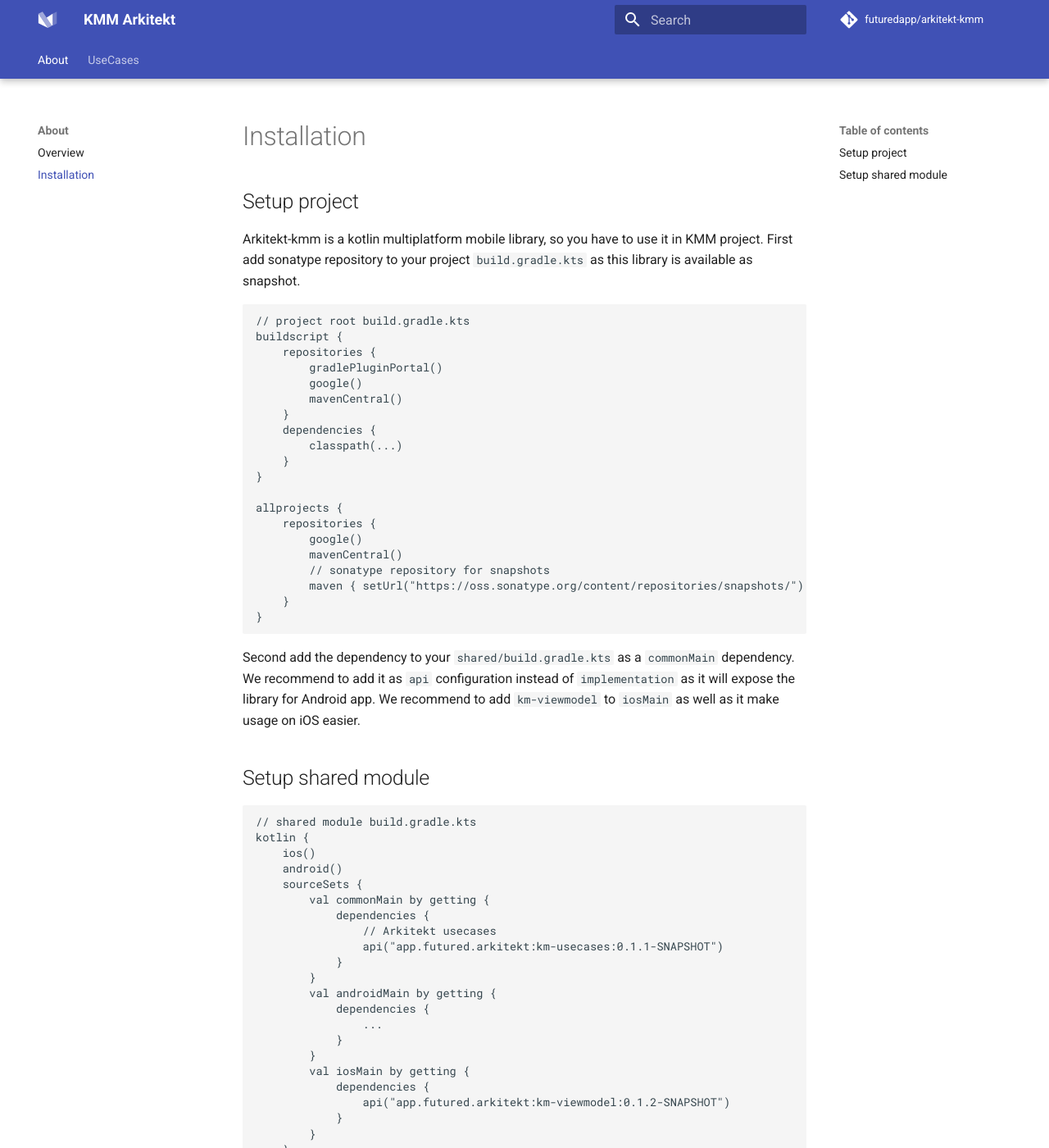
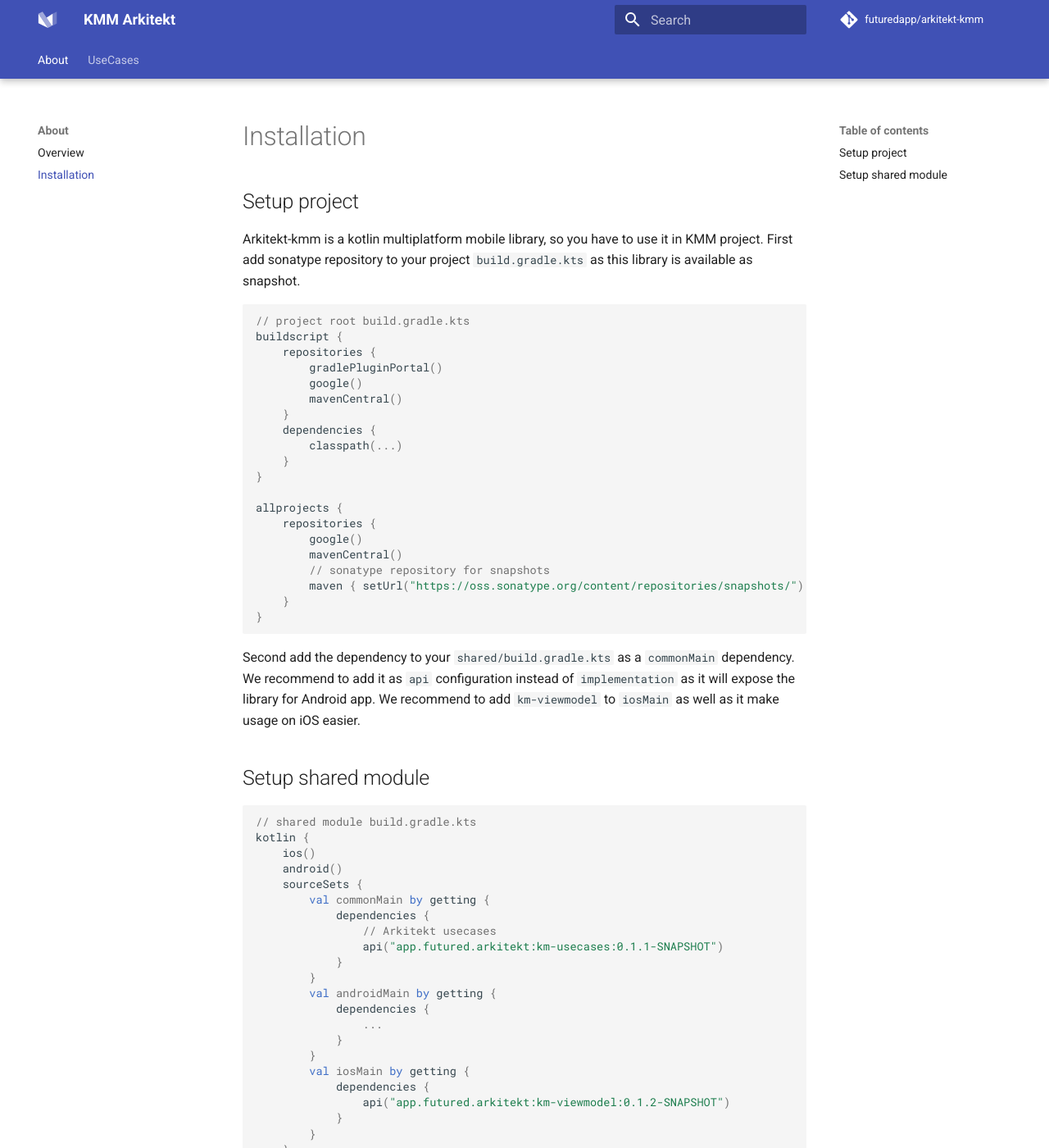
Before and after one commit to futuredapp/arkitekt-kmm, an MkDocs documentation site: the page built from docs/docs/Overview/installation.md, in a window 1280 px wide and 1400 px high. Shown: the whole window at 82% size. Built offline with MkDocs 1.6.1 and Material for MkDocs 9.7.7, drawn with Linux system fonts in a browser that asks for light colours; comment, search, counter and statistics services are not loaded; part of the change alters nothing that is shown; some of the changed text lies outside the part shown.

Commit message:
Enable syntax highlighting

```diff
--- a/mkdocs.yml
+++ b/mkdocs.yml
@@ -32,6 +32,10 @@ theme:
   icon:
     logo: logo
 
+markdown_extensions:
+  - codehilite:
+      guess_lang: false
+
 # Social
 extra:
   social:
```
